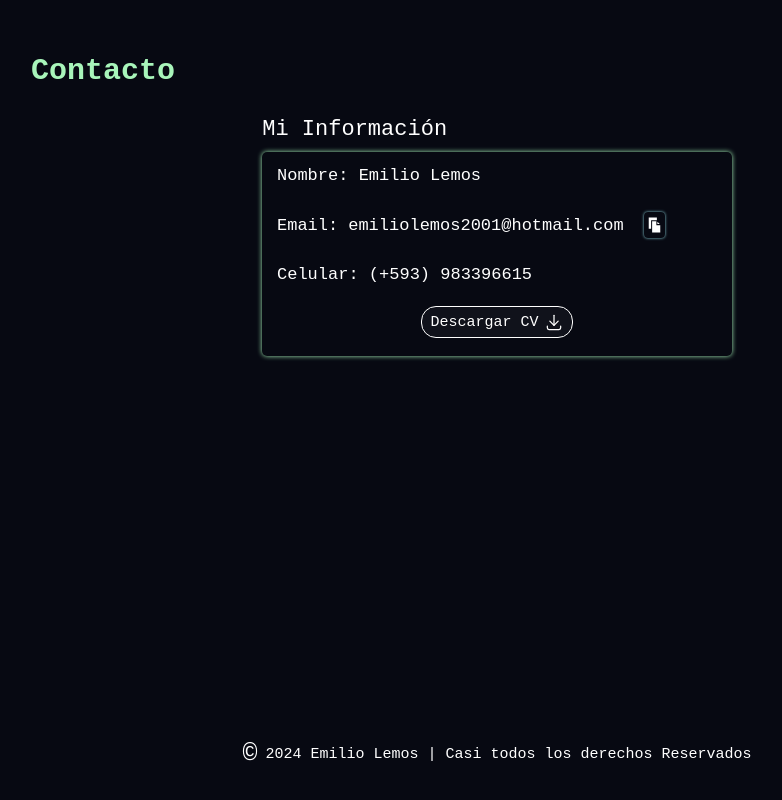
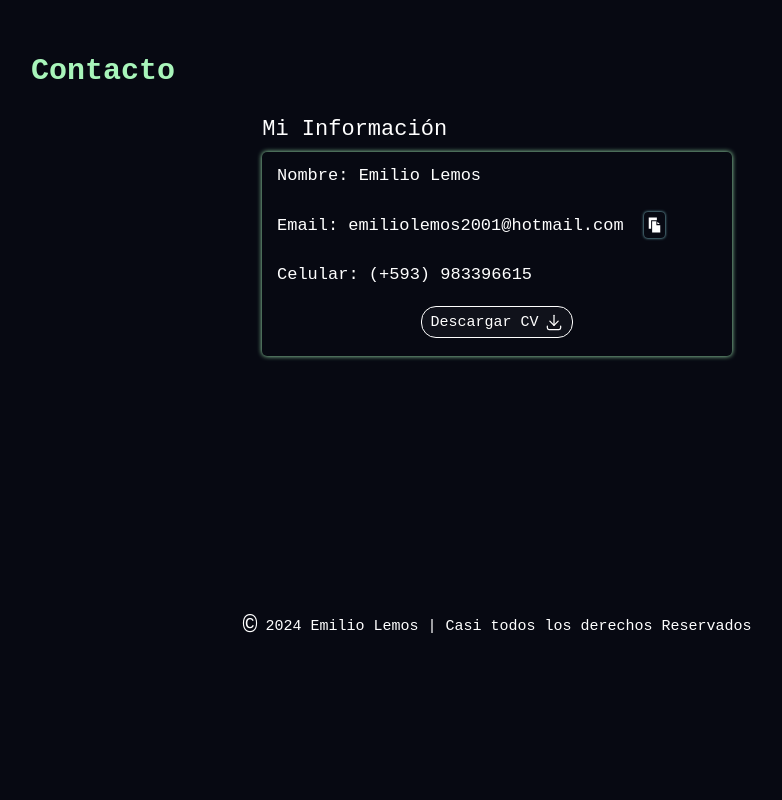
Before and after one commit to M1l01/porfolio.emiljodev, a plain HTML site: page index.html in a window 1280 px wide. Shown: the part 2722-3522 px from the top of the page, without its empty margins (143-925 px from the left). After the commit the page ends 3402 px from the top, so only its background shows below. Drawn offline with Linux system fonts and the light colour scheme.

Commit message:
Change: Margin top piedepagina

```diff
--- a/index.css
+++ b/index.css
@@ -575,7 +575,7 @@ ul{
   display: flex;
   align-items: center;
   text-align: center;
-  margin: 30vw 0 3vw 0;
+  margin: 20vw 0 3vw 0;
   font-size: 15px;
 }
 
```
